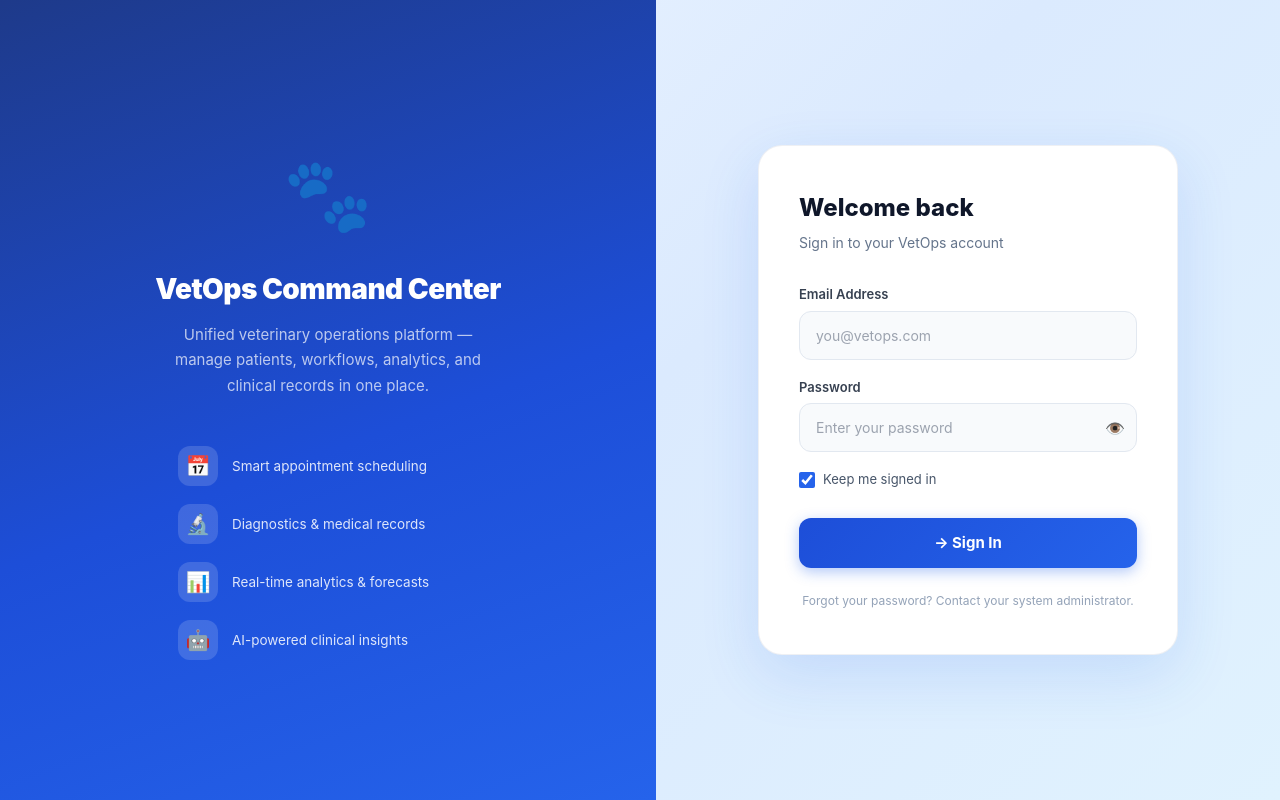
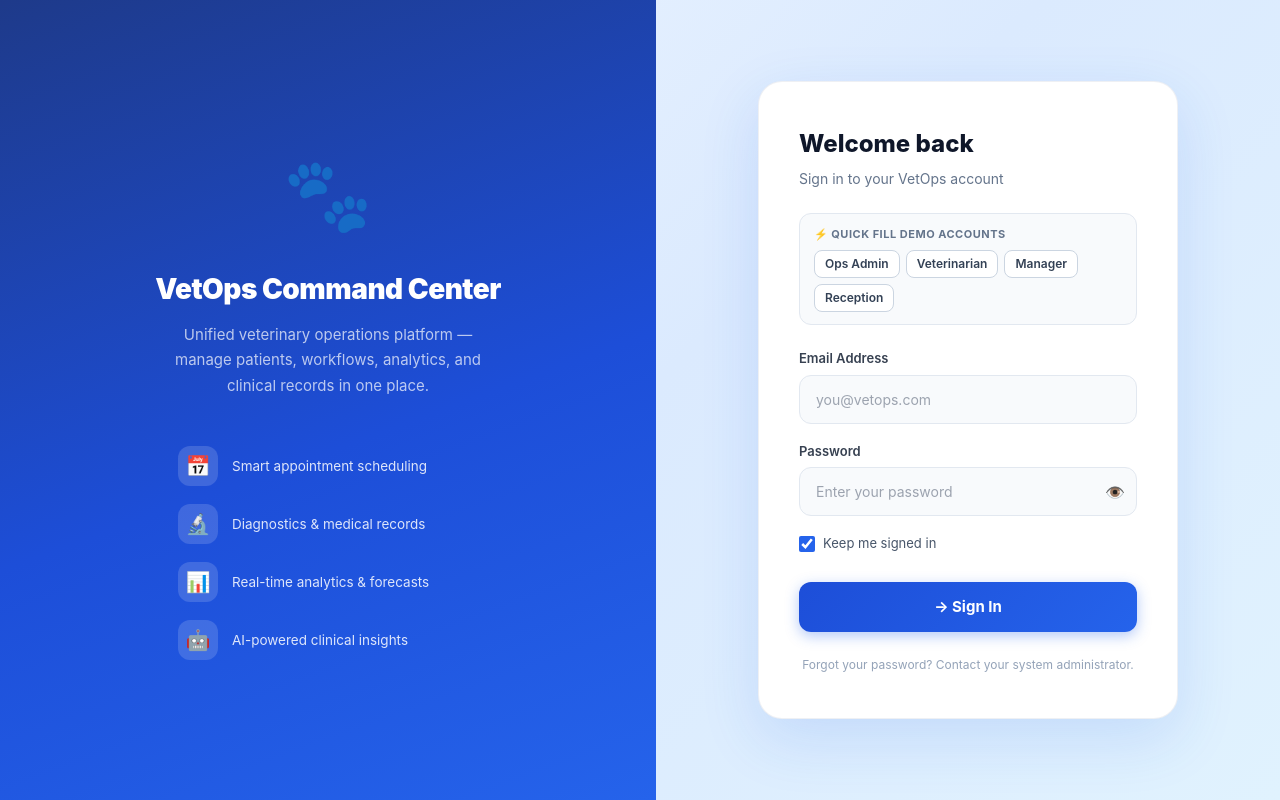
Before and after one commit to potluridivyasri23-ctrl/-Veterinary-Care-Predictive-Operations-Command-Center, a React (Vite) app in the folder client/: page /login in a window 1280 px wide. Built offline with nearby package versions, Linux system fonts and the light colour scheme; no server answers.

Commit message:
fix: normalize login email & add quick demo account chips

```diff
--- a/client/src/pages/LoginPage.jsx
+++ b/client/src/pages/LoginPage.jsx
@@ -17,13 +17,19 @@ function LoginPage() {
     setError('');
     setLoading(true);
     try {
-      await login({ email, password, rememberMe });
+      await login({ email: email.trim().toLowerCase(), password, rememberMe });
       navigate('/');
     } catch (err) {
-      setError(err.response?.data?.message || 'Invalid credentials. Please try again.');
+      setError(err.response?.data?.message || 'Invalid credentials. Please verify your email and password.');
     } finally {
       setLoading(false);
     }
+  };
+
+  const handleQuickLogin = (demoEmail) => {
+    setEmail(demoEmail);
+    setPassword('VetPass123');
+    setError('');
   };
 
   const field = {
@@ -39,6 +45,13 @@ function LoginPage() {
     fontFamily: 'inherit',
     boxSizing: 'border-box',
   };
+
+  const demoAccounts = [
+    { label: 'Ops Admin', email: 'opsadmin@vetcenter.com' },
+    { label: 'Veterinarian', email: 'vet@vetcenter.com' },
+    { label: 'Manager', email: 'manager@vetcenter.com' },
+    { label: 'Reception', email: 'reception@vetcenter.com' },
+  ];
 
   return (
     <div style={{
@@ -102,9 +115,38 @@ function LoginPage() {
           border: '1px solid rgba(148,163,184,0.16)',
         }}>
           {/* Header */}
-          <div style={{ marginBottom: 32 }}>
+          <div style={{ marginBottom: 24 }}>
             <h2 style={{ fontSize: 24, fontWeight: 800, color: '#0f172a', margin: '0 0 6px' }}>Welcome back</h2>
             <p style={{ fontSize: 14, color: '#64748b', margin: 0 }}>Sign in to your VetOps account</p>
+          </div>
+
+          {/* Quick Preset Selector */}
+          <div style={{ background: '#f8fafc', border: '1px solid #e2e8f0', borderRadius: 12, padding: '12px 14px', marginBottom: 24 }}>
+            <div style={{ fontSize: 11, fontWeight: 700, color: '#64748b', textTransform: 'uppercase', letterSpacing: 0.5, marginBottom: 8 }}>
+              ⚡ Quick Fill Demo Accounts
+            </div>
+            <div style={{ display: 'flex', flexWrap: 'wrap', gap: 6 }}>
+              {demoAccounts.map((acc) => (
+                <button
+                  key={acc.email}
+                  type="button"
+                  onClick={() => handleQuickLogin(acc.email)}
+                  style={{
+                    background: email === acc.email ? '#2563eb' : '#ffffff',
+                    color: email === acc.email ? '#ffffff' : '#334155',
+                    border: '1px solid #cbd5e1',
+                    borderRadius: 8,
+                    padding: '4px 10px',
+                    fontSize: 12,
+                    fontWeight: 600,
+                    cursor: 'pointer',
+                    transition: 'all 0.15s',
+                  }}
+                >
+                  {acc.label}
+                </button>
+              ))}
+            </div>
           </div>
 
           {/* Error */}
```
Also changed, not shown: 1 other file (tests, documents, lock files or other folders).
